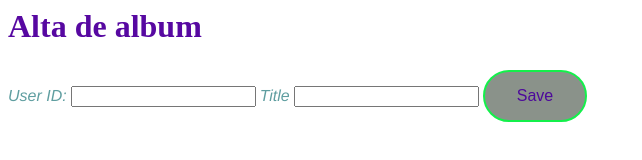
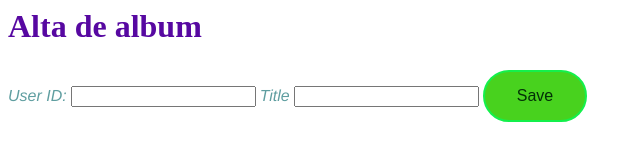
Before and after one commit to CynthiaVM/ApiAlbum, a plain HTML site: page index.html in a window 1280 px wide. In both pictures the pointer is over the button "Save". Shown: the whole page, without its empty margins (0-642 px from the left). Drawn offline with Linux system fonts and the light colour scheme.

Commit message:
Update estilos.css
Cambiar estilo de botton

```diff
--- a/assets/css/estilos.css
+++ b/assets/css/estilos.css
@@ -25,6 +25,10 @@ button{
     -moz-border-radius: 28;
     border-radius: 28px;
    }
+   button:hover{
+    color: rgb(3, 48, 7);
+    background-color: rgb(72, 210, 30);
+   }
 
 .form{
     background-color: beige;
```
